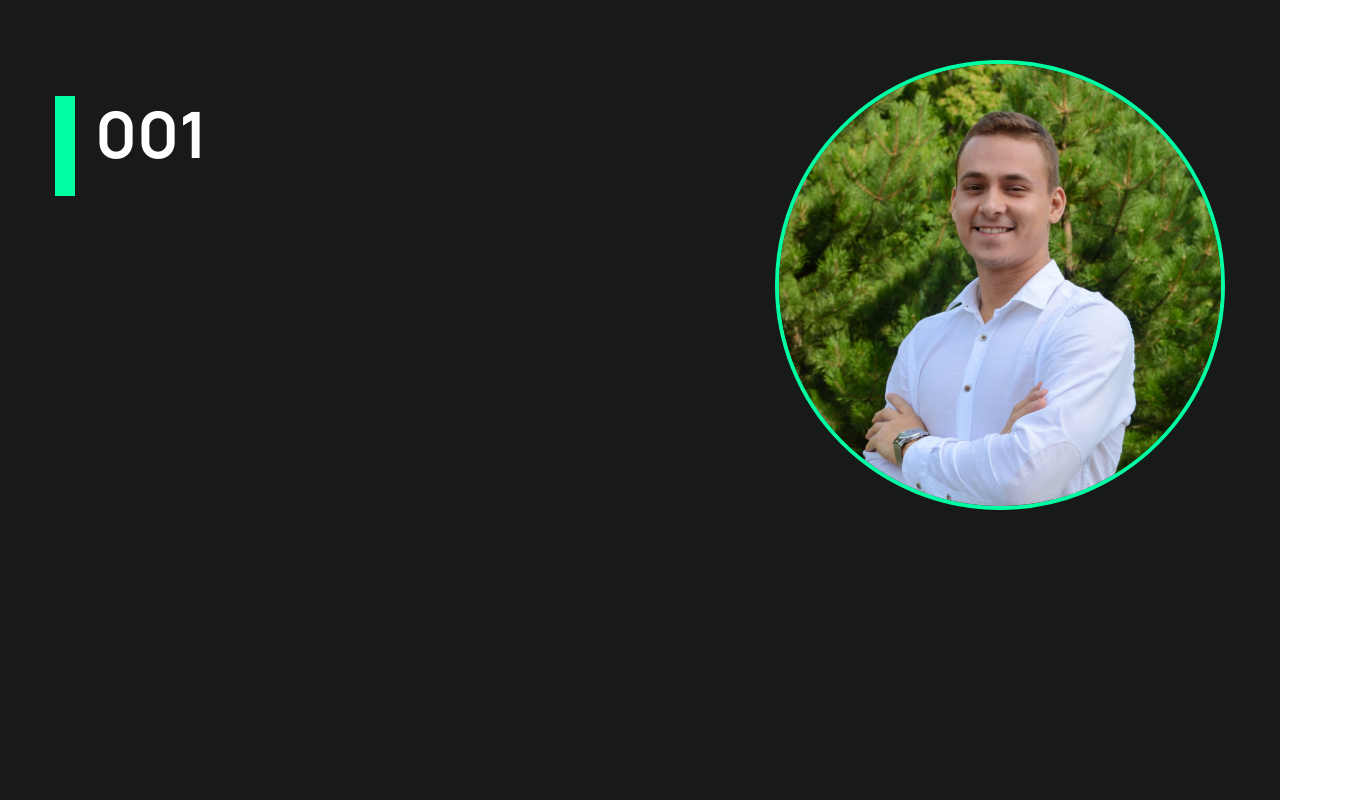
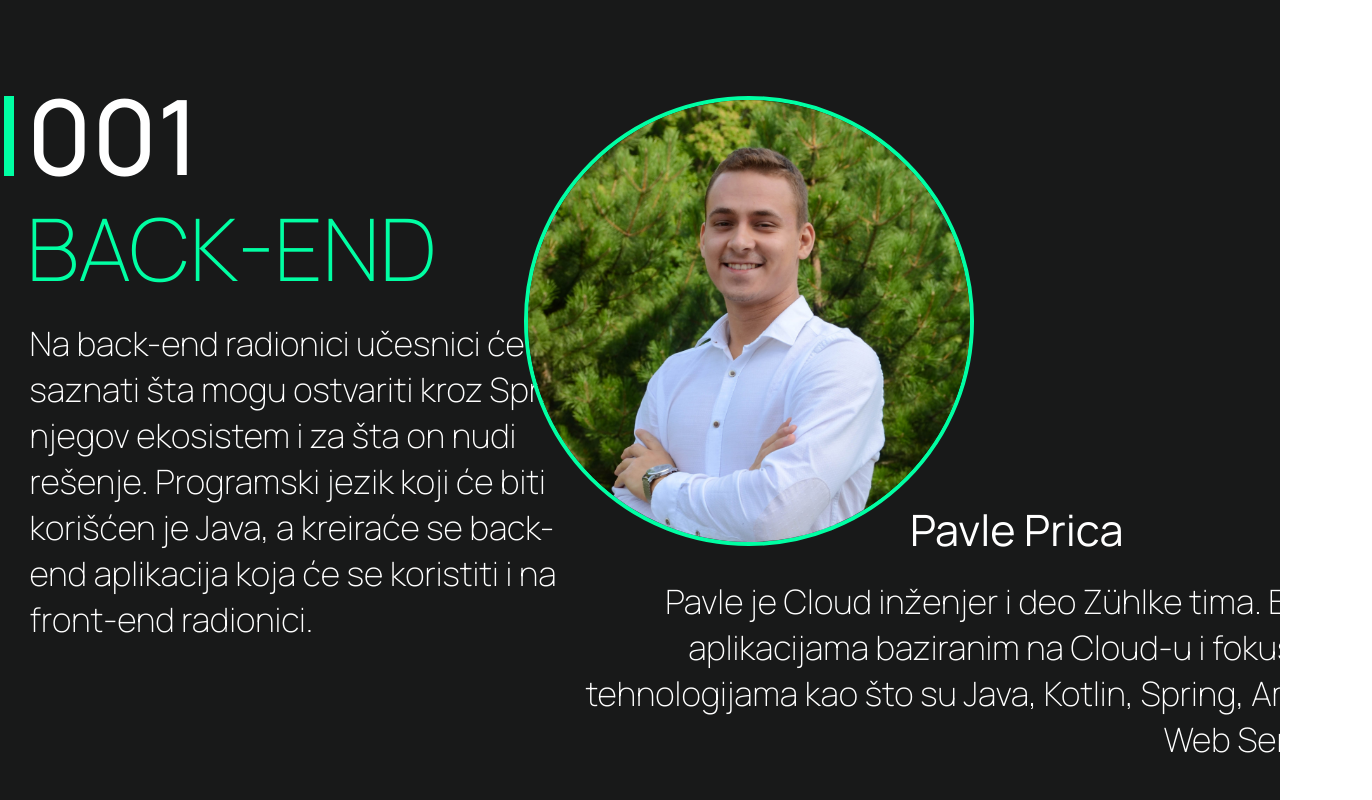
Before and after one commit to Nikola787/hzs-5.0, a React (Create React App) app: page /#/ in a window 1280 px wide. Shown: the whole page, 1372 px wide, since content can reach past the window. Built offline with nearby package versions, Linux system fonts and the light colour scheme.

Commit message:
odradjena prva radionica bez linija

```diff
--- a/src/components/radionice/radionice.css
+++ b/src/components/radionice/radionice.css
@@ -4,42 +4,100 @@
   box-sizing: border-box;
 }
 
-.rectangle {
-  width: 20px;
-  height: 100px;
+.radionica1-container {
+  display: flex;
+  height: 100vh;
+  width: auto;
+  justify-content: space-around;
+  background-color: #181919;
+}
+
+.radionica1-levo-container {
+  display: flex;
+  margin-top: 6em;
+  max-height: 50%;
+  max-width: 37rem;
+  flex-direction: column;
+}
+
+.radionica1-container .radionica1-levo-container .rectangle {
+  width: 10px;
+  height: 80px;
   background: #00ffa3;
 }
 
-.radionica-text-left {
-  display: inline-flex;
-  width: 20em;
-  margin-top: 6em;
-  height: 50%;
+.radionica1-levo-container .redni-broj {
+  font-size: 6.5em;
+  font-family: "Manrope";
+  font-weight: 500;
+  color: #ffffff;
+  align-self: flex-start;
+  margin-left: 0.8rem;
+  line-height: 4.9rem;
 }
 
-.radionica-text-left h1 {
-  margin-left: 20px;
-  max-height: 70px;
-  font-size: 4em;
-  font-family: "Manrope";
+.radionica1-levo-container .prvi-deo {
+  display: flex;
   align-items: center;
-  color: #ffffff;
-  position: relative;
-  bottom: 6px;
+  justify-content: flex-start;
 }
 
-.slika_desna {
+.radionica1-levo-container .naziv-radionice {
+  align-self: flex-start;
+  font-family: "Manrope";
+  color: #00ffa3;
+  font-size: 5.4em;
+  font-weight: 200;
+  margin-left: 1.4rem;
+  line-height: 9rem;
+}
+
+.radionica1-levo-container .radionica-opis {
+  font-family: "Manrope";
+  color: #ffffff;
+  font-size: 2.1em;
+  font-weight: 200;
+  text-align: left;
+  margin-left: 1.6rem;
+}
+
+.radionica1-desno-container {
+  display: flex;
+  margin-top: 6em;
+  max-height: 50%;
+  max-width: 42rem;
+  flex-direction: column;
+}
+
+.radionica1-desno-container .prvi-deo {
+  display: flex;
+  align-items: flex-end;
+}
+
+.radionica1-desno-container .slika_desna {
   border-radius: 50%;
   width: 450px;
   height: 450px;
   border: 4px solid #00ffa3;
-  margin-top: 60px;
-  margin-left: 400px;
+  margin-left: -5rem;
 }
-.radionica1-wrapper {
-  display: flex;
-  height: 100vh;
-  width: auto;
-  justify-content: center;
-  background-color: #181919;
+
+.radionica1-desno-container .ime-predavaca {
+  color: #ffffff;
+  font-size: 2.7rem;
+  font-family: "Manrope";
+  font-weight: 400;
+  margin-bottom: -0.8rem;
+  margin-left: -4rem;
 }
+
+.radionica1-desno-container .predavac-opis {
+  font-family: "Manrope";
+  color: #ffffff;
+  font-size: 2.1em;
+  font-weight: 200;
+  text-align: right;
+  margin-top: 2rem;
+  margin-left: -2rem;
+  width: 50rem;
+}
--- a/src/components/radionice/radionice.jsx
+++ b/src/components/radionice/radionice.jsx
@@ -5,16 +5,35 @@ import slikaPredavaca from "../../images/5-3.jpg";
 const radionice = () => {
   return (
     <div className="radionice-wrapper">
-      <div className="radionica1-wrapper">
-        <div className="radionica-text-left">
+      <div className="radionica1-container">
+        <div className="radionica1-levo-container">
+          <div className="prvi-deo">
             <div className="rectangle" />
-          <h1>001</h1>
+            <h1 className="redni-broj">001</h1>
           </div>
+          <h1 className="naziv-radionice">BACK-END</h1>
+          <p className="radionica-opis">
+            Na back-end radionici učesnici će saznati šta mogu ostvariti kroz
+            Spring, njegov ekosistem i za šta on nudi rešenje. Programski jezik
+            koji će biti korišćen je Java, a kreiraće se back-end aplikacija
+            koja će se koristiti i na front-end radionici.
+          </p>
+        </div>
+        <div className="radionica1-desno-container">
+          <div className="prvi-deo">
             <img
               className="slika_desna"
               src={slikaPredavaca}
               alt="Slika predavaca"
             />
+            <h1 className="ime-predavaca">Pavle Prica</h1>
+          </div>
+          <p className="predavac-opis">
+            Pavle je Cloud inženjer i deo Zühlke tima. Bavi se aplikacijama
+            baziranim na Cloud-u i fokus je na tehnologijama kao što su Java,
+            Kotlin, Spring, Amazon Web Services.
+          </p>
+        </div>
       </div>
       <div className="radionica2-wrapper"></div>
     </div>
```
Lines whose indentation alone changed are shown as unchanged.
